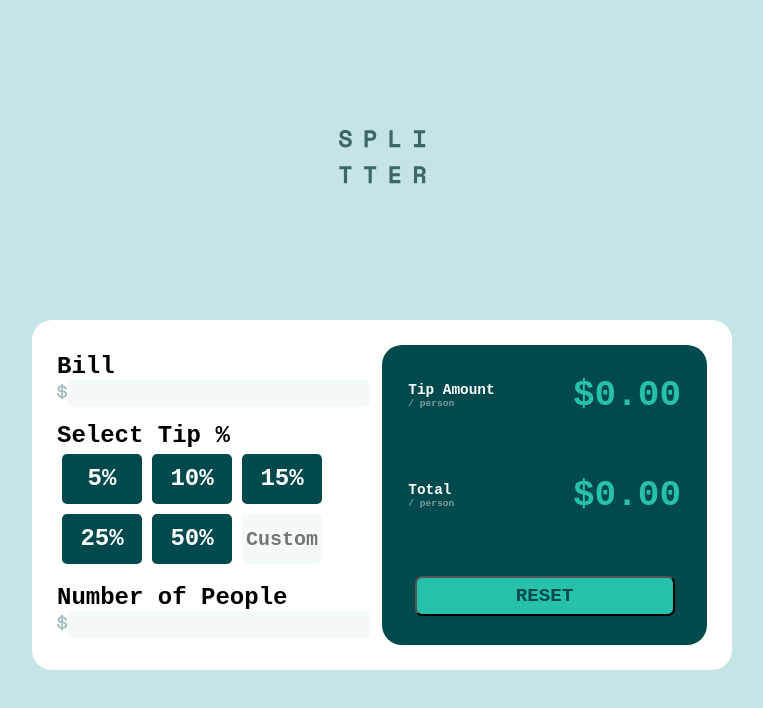
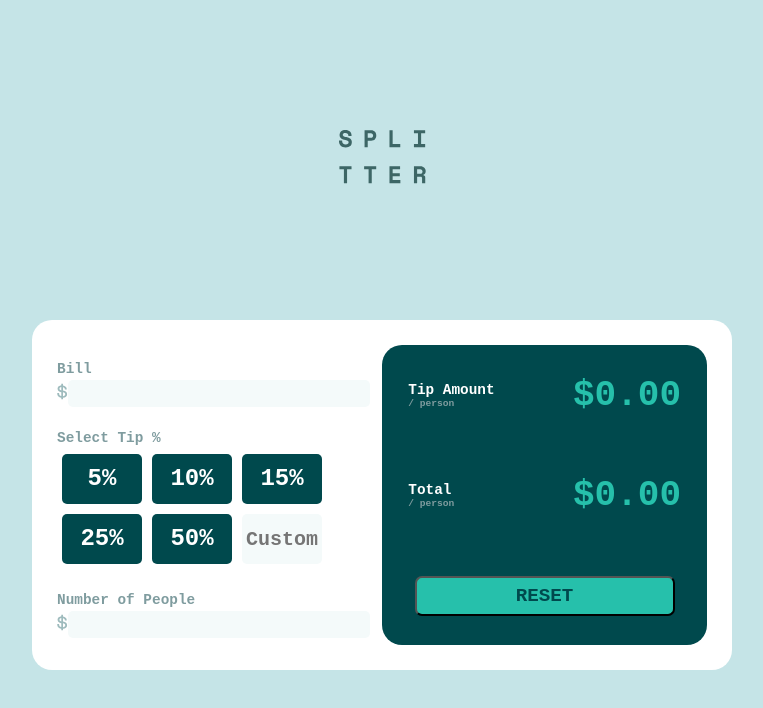
Before and after one commit to joaocorner/tip-calculator, a React (Create React App) app: page / in a window 1280 px wide. Shown: the top 708 px of the page, without its empty margins (258-1021 px from the left). Built offline with nearby package versions, Linux system fonts and the light colour scheme.

Commit message:
adjusting label style

```diff
--- a/src/pages/Home.scss
+++ b/src/pages/Home.scss
@@ -104,6 +104,11 @@ main {
     flex-direction: column;
     justify-content: space-around;
 
+    label {
+      font-size: 0.6rem;
+      color: $Neutral3;
+    }
+
     .button--tip {
       height: 50px;
       width: 80px;
```
